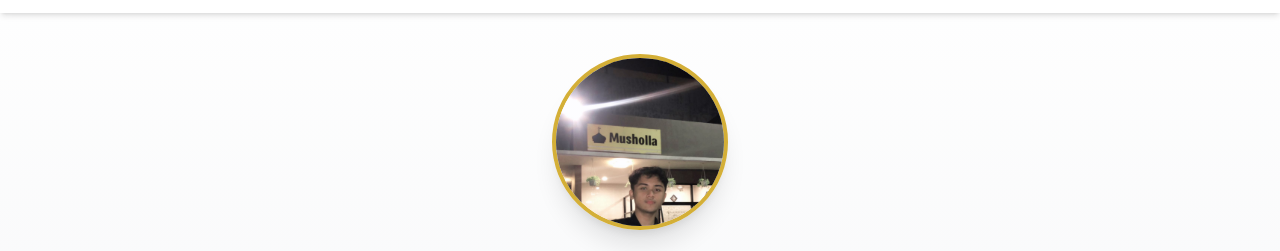
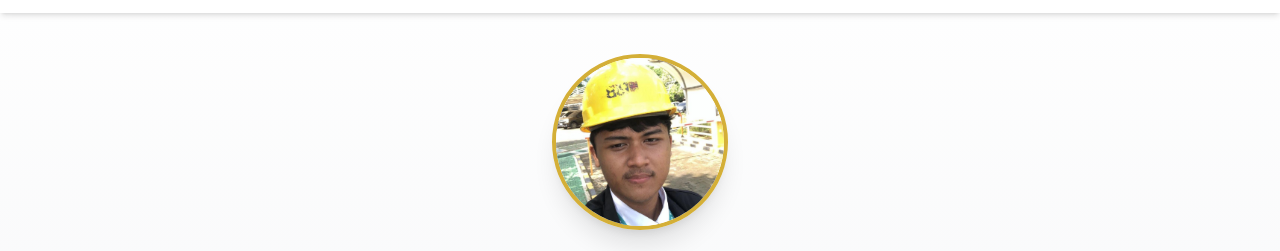
Before and after one commit to ilham-wijaya/ilham-portofolio, a plain HTML site: page index.html in a window 1280 px wide. Shown: the part 51-302 px from the top of the page. Drawn offline with nearby package versions, Linux system fonts and the light colour scheme.

Commit message:
Update index.html

```diff
--- a/index.html
+++ b/index.html
@@ -39,7 +39,7 @@
 
   <header id="home" class="min-h-[88vh] flex items-center justify-center pt-24 pb-16 px-4 bg-gradient-to-b from-white to-gray-100">
     <div class="max-w-4xl mx-auto text-center flex flex-col items-center">
-      <img src="foto_porto.jpeg" alt="Foto Ilham Wijaya" class="w-36 h-36 md:w-44 md:h-44 rounded-full object-cover object-top border-4 border-gold shadow-xl mb-6">
+      <img src="Foto_profil.jpeg" alt="Foto Ilham Wijaya" class="w-36 h-36 md:w-44 md:h-44 rounded-full object-cover object-top border-4 border-gold shadow-xl mb-6">
       <p class="uppercase tracking-widest text-gold font-bold mb-2">Halo, saya</p>
       <h1 class="text-4xl md:text-6xl font-bold text-navy mb-4">Ilham Wijaya</h1>
       <h2 class="text-xl md:text-2xl text-gray-600 mb-6">Data Analytics | Machine Learning | IoT & Instrumentation</h2>
```
